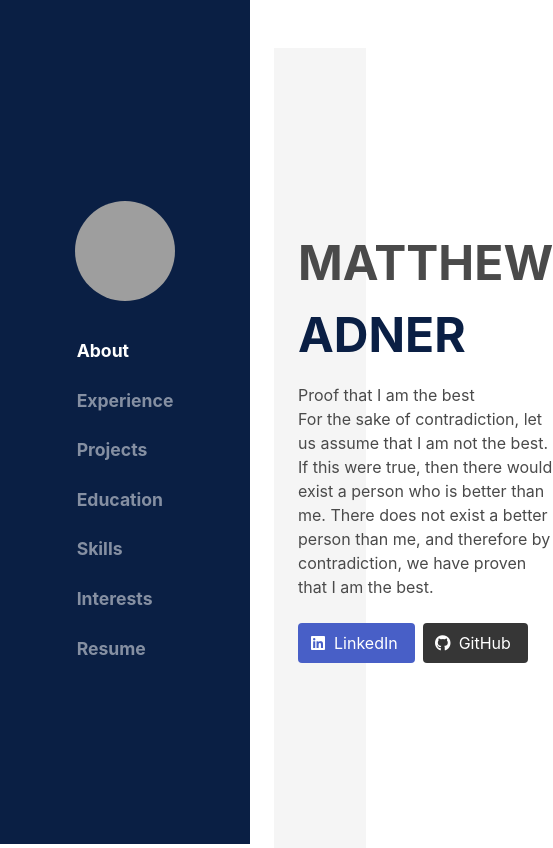
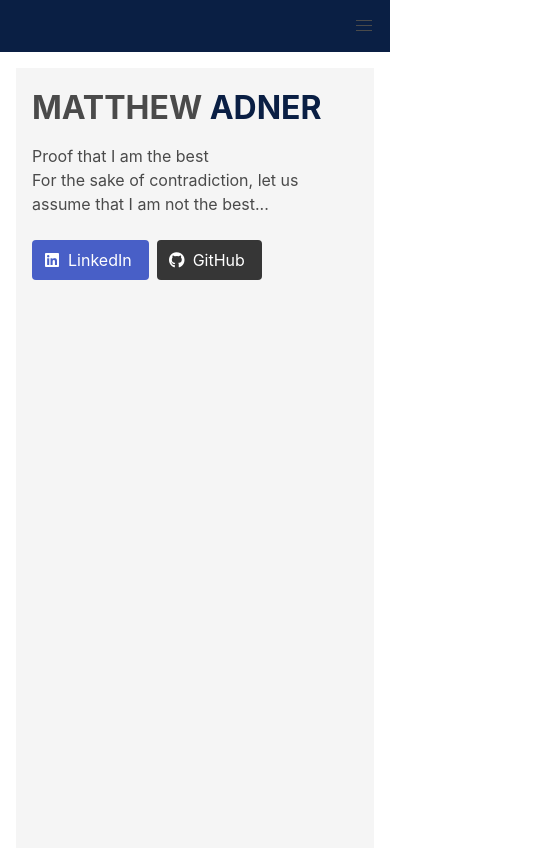
Before and after one commit to MatthewAdner/MatthewAdner.github.io, a plain HTML site: page index.html in a window 390 px wide. Shown: the top 848 px of the page, 553 px wide, since content can reach past the window. Drawn offline with nearby package versions, Linux system fonts and the light colour scheme; grey boxes are pictures that could not be loaded.

Commit message:
added mobile friendliness

```diff
--- a/index.html
+++ b/index.html
@@ -13,30 +13,30 @@
     <style>
         /* Custom navy color for primary elements */
         .is-navy {
-            background-color: #0a1f44; /* Dark navy blue */
-            color: #ffffff; /* White text */
+            background-color: #0a1f44;
+            color: #ffffff;
         }
 
-        /* Fixed menu column styling with viewport height and centered content */
+        /* Fixed menu column styling for desktop */
         .menu-column {
             position: fixed;
             top: 0;
             left: 0;
-            width: 250px; /* Fixed width for the navbar */
-            height: 100vh; /* Set height to the full viewport */
-            background-color: #0a1f44; /* Dark navy blue for sidebar */
+            width: 250px;
+            height: 100vh;
+            background-color: #0a1f44;
             display: flex;
             flex-direction: column;
             align-items: center;
             box-sizing: border-box;
         }
 
-        /* Wrapper to keep the image and navigation links together, centered 1/3 down */
+        /* Centering the navbar content at 1/3 down on desktop */
         .navbar-content {
             display: flex;
             flex-direction: column;
             align-items: center;
-            margin-top: calc(100vh / 3 - 80px); /* Center 1/3 down, assuming wrapper height of ~160px */
+            margin-top: calc(100vh / 3 - 80px); /* Centered 1/3 down */
         }
 
         /* Circular profile image */
@@ -51,52 +51,131 @@
         .menu-list a {
             font-size: 1.1em;
             font-weight: bold;
-            color: rgba(255, 255, 255, 0.5); /* 50% opacity white */
+            color: rgba(255, 255, 255, 0.5);
             transition: color 0.3s ease;
-            background: none !important; /* Remove any background highlight */
-            box-shadow: none !important; /* Remove box-shadow highlight */
-            margin: 10px 0; /* Adds space between links */
+            background: none !important;
+            box-shadow: none !important;
+            margin: 10px 0;
         }
 
         /* Active link styling */
         .menu-list a.is-active {
-            color: #ffffff !important; /* Full white for the active section */
+            color: #ffffff !important;
         }
 
-        /* Full viewport height for sections with margin for spacing */
+        /* Full viewport height for sections */
         section.section {
-            min-height: 100vh; /* Each section is at least the height of the viewport */
-            margin-bottom: 2rem; /* Space between sections */
+            min-height: 100vh;
+            margin-bottom: 2rem;
         }
 
-        /* Styling for About section to center content */
+        /* Center content in About section */
         .about-section {
             display: flex;
             align-items: center;
             justify-content: center;
             flex-direction: column;
             height: 100vh;
-            padding-top: calc(33vh - 100px); /* Center 1/3 down */
+            padding-top: calc(33vh - 100px);
         }
 
         /* Styling for name and color of ADNER */
         .name-title {
             font-size: 3em;
             font-weight: bold;
-            text-align: left; /* Align to the left */
+            text-align: left;
         }
         .last-name {
-            color: #0a1f44; /* Same navy color as sidebar */
+            color: #0a1f44;
+        }
+
+        /* Margin-left for main content to account for sidebar (Desktop only) */
+        .main-content {
+            margin-left: 250px;
+        }
+
+        /* Responsive adjustments for mobile */
+        @media (max-width: 768px) {
+
+            section::before {
+                content: '';
+                display: block;
+                height: 50px; /* Adjust based on the height of the collapsed navbar */
+                margin-top: -50px; /* Pulls the section up by the same amount */
+            }
+
+            /* Hide sidebar on mobile */
+            .menu-column {
+                display: none;
+            }
+
+            /* Remove sidebar margin for mobile */
+            .main-content {
+                margin-left: 0;
+            }
+
+            /* Profile image and title font adjustments */
+            .profile-image {
+                width: 80px;
+                height: 80px;
+            }
+            .name-title {
+                font-size: 2em;
+            }
+
+            /* Adjust padding for sections */
+            section.section {
+                padding: 1rem;
+                margin-bottom: 1rem;
+            }
+
+            /* Increase navbar item spacing on mobile */
+            .navbar-menu .navbar-item {
+                padding: 1rem 1.5rem;
+                font-size: 1.1em;
+            }
+
+            /* Sticky positioning for mobile navbar */
+            .navbar.is-hidden-tablet {
+                position: sticky;
+                top: 0;
+                z-index: 999;
+                width: 100%;
+                background-color: #0a1f44;
+            }
+
         }
     </style>
 </head>
 <body>
+    <!-- Mobile Navbar with Burger Menu -->
+    <nav class="navbar is-hidden-tablet">
+        <div class="navbar-brand">
+            <a role="button" class="navbar-burger" aria-label="menu" aria-expanded="false" data-target="mobile-menu">
+                <span aria-hidden="true"></span>
+                <span aria-hidden="true"></span>
+                <span aria-hidden="true"></span>
+            </a>
+        </div>
+
+        <div id="mobile-menu" class="navbar-menu">
+            <div class="navbar-start">
+                <a href="#about" class="navbar-item about-link">About</a>
+                <a href="#experience" class="navbar-item experience-link">Experience</a>
+                <a href="#projects" class="navbar-item projects-link">Projects</a>
+                <a href="#education" class="navbar-item education-link">Education</a>
+                <a href="#skills" class="navbar-item skills-link">Skills</a>
+                <a href="#interests" class="navbar-item interests-link">Interests</a>
+                <a href="#resume" class="navbar-item resume-link">Resume</a>
+            </div>
+        </div>
+    </nav>
+
     <section class="section">
         <div class="container">
             <div class="columns">
-                <!-- Fixed Vertical Navbar -->
-                <aside class="menu menu-column">
-                    <!-- Wrapper for image and navigation links -->
+                <!-- Fixed Vertical Navbar for desktop -->
+                <aside class="menu menu-column is-hidden-mobile">
                     <div class="navbar-content">
                         <img src="face.png" alt="Your Profile" class="profile-image">
                         <ul class="menu-list">
@@ -112,7 +191,7 @@
                 </aside>
 
                 <!-- Main Content with adjusted margin to prevent overlap with navbar -->
-                <div class="column" style="margin-left: 250px;">
+                <div class="column main-content">
                     <!-- About Section -->
                     <section class="section has-background-light about-section" id="about">
                         <div class="container">
@@ -121,10 +200,8 @@
                             </h1>
                             <p class="content mt-3">
                                 Proof that I am the best <br>
-                                For the sake of contradiction, let us assume that I am not the best. If this were true, then there would exist a person who is better than me.
-                                There does not exist a better person than me, and therefore by contradiction, we have proven that I am the best.
+                                For the sake of contradiction, let us assume that I am not the best...
                             </p>
-                            <!-- LinkedIn and GitHub buttons with logos -->
                             <div class="buttons mt-4">
                                 <a href="https://www.linkedin.com/in/matthewadner/" target="_blank" class="button is-link">
                                     <span class="icon">
@@ -146,8 +223,6 @@
                     <section class="section has-background-light" id="experience">
                         <div class="container">
                             <h3 class="title has-text-navy">Experience</h3>
-
-                            <!-- Experience Item 1 -->
                             <div class="columns is-vcentered mb-5">
                                 <div class="column is-three-quarters">
                                     <h4 class="title is-5">Experience 1</h4>
@@ -158,8 +233,6 @@
                                     <p>Month Year - Present</p>
                                 </div>
                             </div>
-
-                            <!-- Experience Item 2 -->
                             <div class="columns is-vcentered mb-5">
                                 <div class="column is-three-quarters">
                                     <h4 class="title is-5">Experience 2</h4>
@@ -170,7 +243,6 @@
                                     <p>Month Year - Month Year</p>
                                 </div>
                             </div>
-
                         </div>
                     </section>
 
@@ -229,37 +301,30 @@
         </div>
     </section>
 
-    <!-- JavaScript to toggle active link based on scroll -->
+    <!-- JavaScript to toggle active link based on scroll and mobile menu -->
     <script>
         document.addEventListener("DOMContentLoaded", function() {
-            // Set 'About' as highlighted by default
             document.querySelector(".about-link").classList.add("is-active");
+
+            // Mobile Burger Menu Toggle
+            document.querySelector(".navbar-burger").addEventListener("click", function() {
+                document.getElementById("mobile-menu").classList.toggle("is-active");
+            });
         });
 
+        // Highlight navbar link based on scroll position and auto-collapse on mobile
         document.addEventListener("scroll", function() {
             const sections = document.querySelectorAll("section");
             const links = document.querySelectorAll(".menu-list a");
 
             let currentSectionId = null;
-
-            // Check if the user is at the top of the page
-            if (window.scrollY === 0) {
-                // Highlight the 'About' link when at the top
-                links.forEach(link => link.classList.remove("is-active"));
-                document.querySelector(".about-link").classList.add("is-active");
-                return;
-            }
-
-            // Otherwise, determine the current section in view
             sections.forEach(section => {
                 const rect = section.getBoundingClientRect();
-
-                if (rect.top <= 0 && rect.bottom >= 0) {
+                if (rect.top <= window.innerHeight / 2 && rect.bottom >= window.innerHeight / 2) {
                     currentSectionId = section.getAttribute("id");
                 }
             });
 
-            // Update link highlighting based on the section in view
             links.forEach(link => {
                 link.classList.remove("is-active");
                 if (link.classList.contains(currentSectionId + "-link")) {
@@ -267,6 +332,30 @@
                 }
             });
         });
+
+        // Smooth scrolling with offset for mobile and auto-collapse
+        document.querySelectorAll(".navbar-item").forEach(link => {
+            link.addEventListener("click", function(event) {
+                const targetId = this.getAttribute("href").substring(1);
+                const targetSection = document.getElementById(targetId);
+
+                if (targetSection) {
+                    event.preventDefault();
+                    const offset = window.innerWidth < 769 ? document.querySelector('.navbar').offsetHeight *-1+60: 0;
+                    window.scrollTo({
+                        top: targetSection.offsetTop - offset,
+                        behavior: "smooth"
+                    });
+
+                    // Auto-collapse the navbar after clicking a link on mobile
+                    if (window.innerWidth < 769) {
+                        document.getElementById("mobile-menu").classList.remove("is-active");
+                    }
+                }
+            });
+        });
+
+
     </script>
 </body>
 </html>
```
